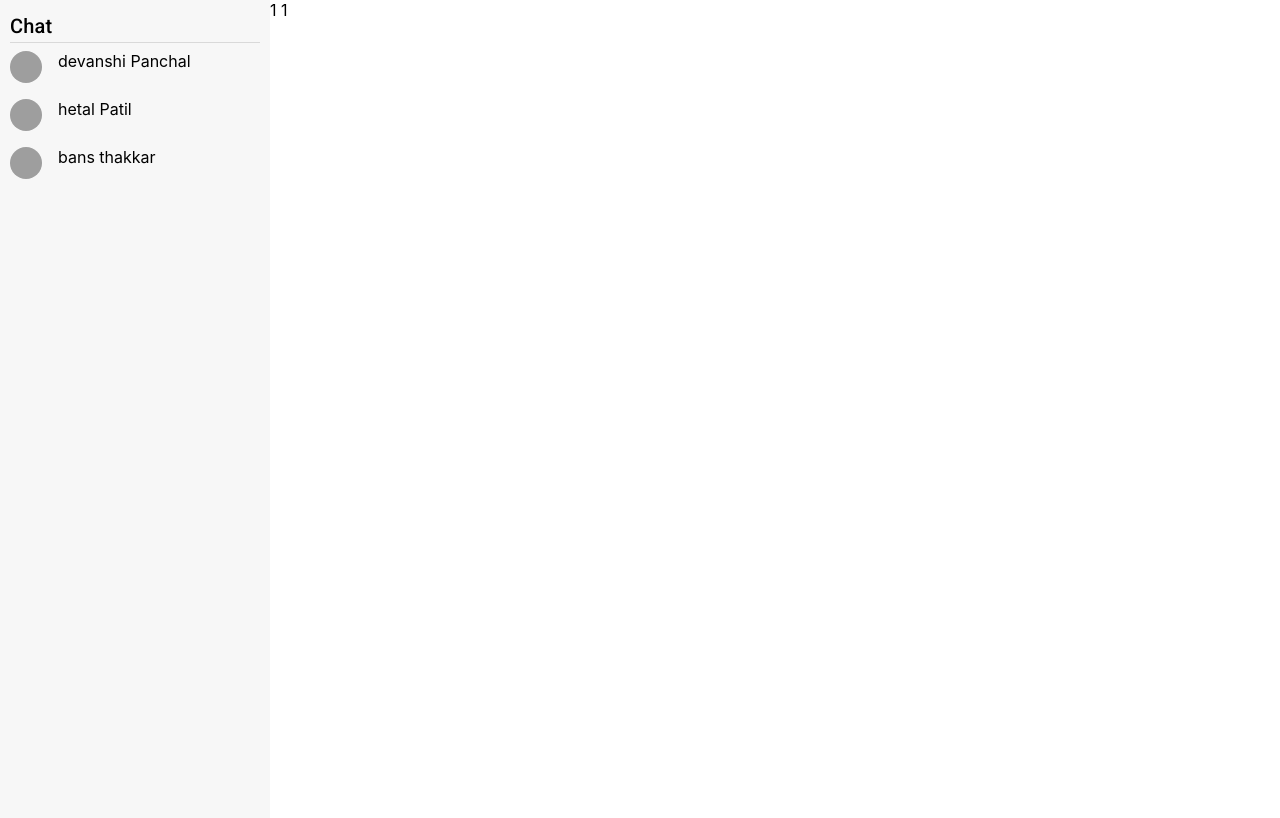
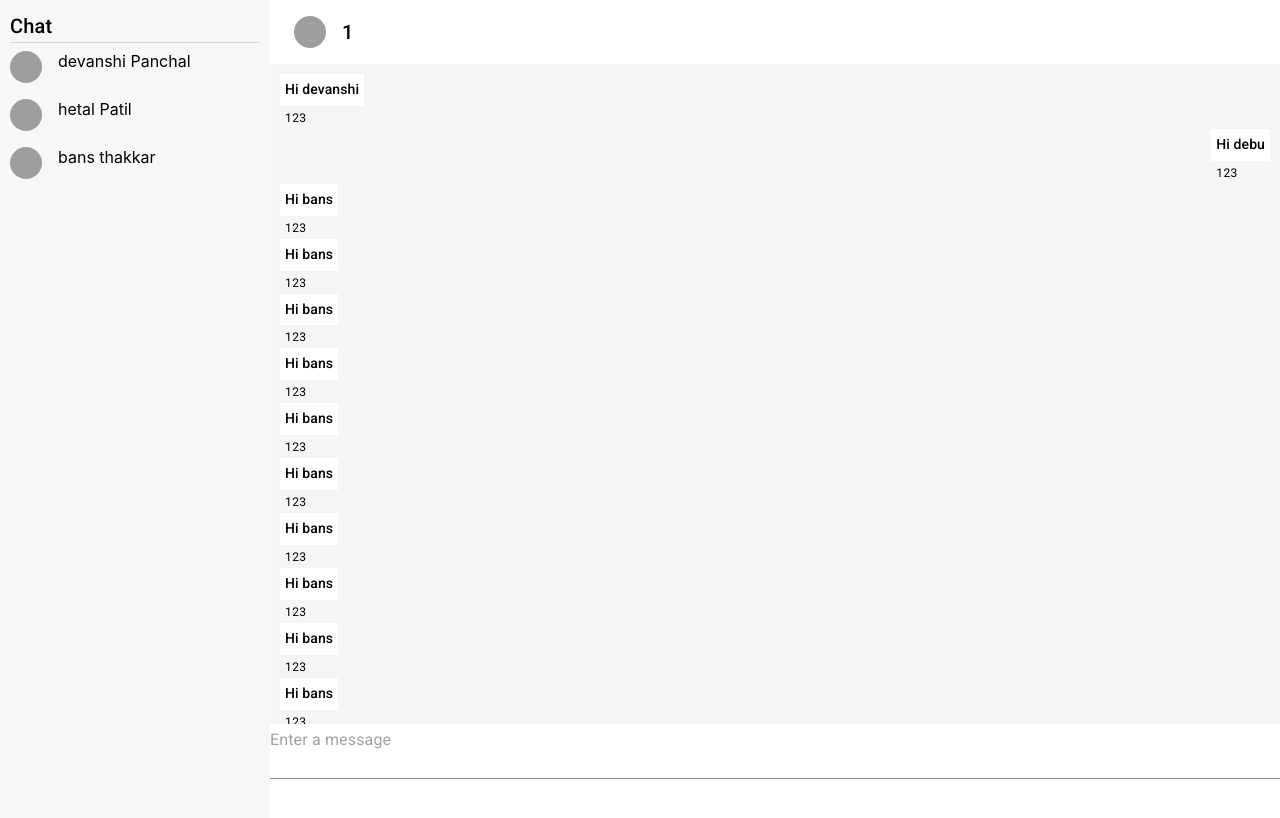
Before and after one commit to DEVANSHI-PANCHAL/Real-Time-Private-chat-app, a React (Create React App) app in the folder client/: page /1/1 in a window 1280 px wide. Built offline with nearby package versions, Linux system fonts and the light colour scheme; grey boxes are pictures that could not be loaded.

Commit message:
chat screen ui

```diff
--- a/client/src/components/ChatScreen.js
+++ b/client/src/components/ChatScreen.js
@@ -1,10 +1,46 @@
 import React from 'react'
 import { useParams } from 'react-router-dom'
+import { AppBar, Toolbar, Box, Avatar, Typography,TextField } from '@mui/material'
+import MessageCard from '../components/MessageCard'
 
 const ChatScreen = () => {
     const {id,name} = useParams()
   return (
-    <div>{id} {name}</div>
+   <Box
+   flexGrow={1}>
+       <AppBar position="static"
+       sx={{backgroundColor:"white",boxShadow:0}}>
+           <Toolbar>
+           <Avatar
+       src={`https://avatars.dicebear.com/api/initials/${name}.svg`}
+       sx={{width:"32px",height:"32px",mr:2}} />
+           <Typography variant="h6" color="black">{name}</Typography>
+           </Toolbar>
+       </AppBar>
+       <Box backgroundColor="#f5f5f5"
+       height="80vh"
+       padding="10px"
+      sx={{ overflowY:"auto"}}>
+           <MessageCard text="Hi devanshi" date="123" direction="start"/>
+           <MessageCard text="Hi debu" date="123" direction="end"/>
+           <MessageCard text="Hi bans" date="123" direction="start"/>
+           <MessageCard text="Hi bans" date="123" direction="start"/>
+           <MessageCard text="Hi bans" date="123" direction="start"/>
+           <MessageCard text="Hi bans" date="123" direction="start"/>
+           <MessageCard text="Hi bans" date="123" direction="start"/>
+           <MessageCard text="Hi bans" date="123" direction="start"/>
+           <MessageCard text="Hi bans" date="123" direction="start"/>
+           <MessageCard text="Hi bans" date="123" direction="start"/>
+           <MessageCard text="Hi bans" date="123" direction="start"/>
+           <MessageCard text="Hi bans" date="123" direction="start"/>
+       </Box>
+       <TextField
+       placeholder="Enter a message"
+       variant="standard"
+       fullWidth
+       multiline
+       rows={2}></TextField>
+   </Box>
   )
 }
 
--- /dev/null
+++ b/client/src/components/MessageCard.js
@@ -0,0 +1,30 @@
+import React from 'react'
+import { AppBar, Toolbar, Box, Avatar, Typography,TextField } from '@mui/material'
+
+const MessageCard = ({text,date,direction}) => {
+  return (
+      <Box
+      display="flex"
+      justifyContent={direction}>
+          <Box>
+        <Typography
+        variant="subtitle2"
+        backgroundColor="white"
+        padding="5px"
+        >
+            {text}
+        </Typography>
+        <Typography
+        variant="caption"
+
+        padding="5px"
+        >
+            {date}
+        </Typography>
+    </Box>
+      </Box>
+
+  )
+}
+
+export default MessageCard
```
